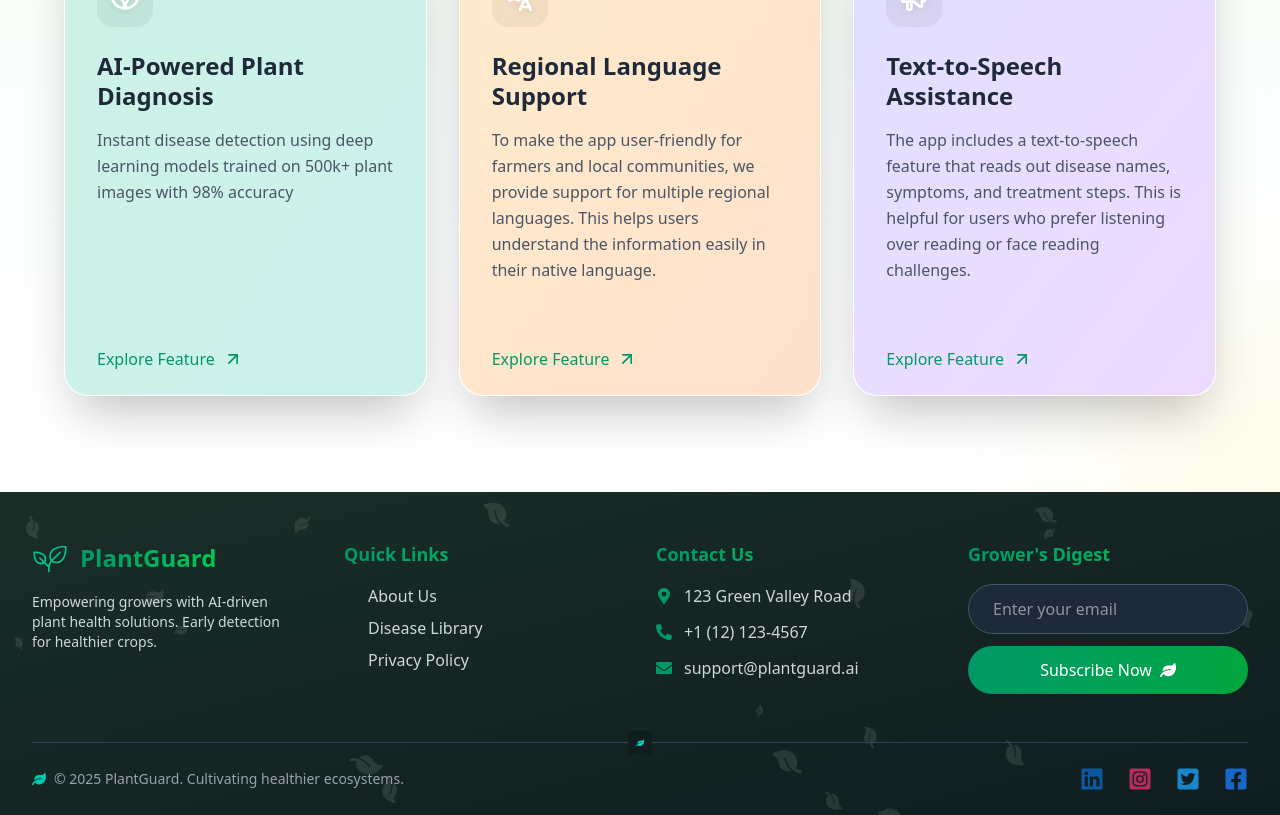
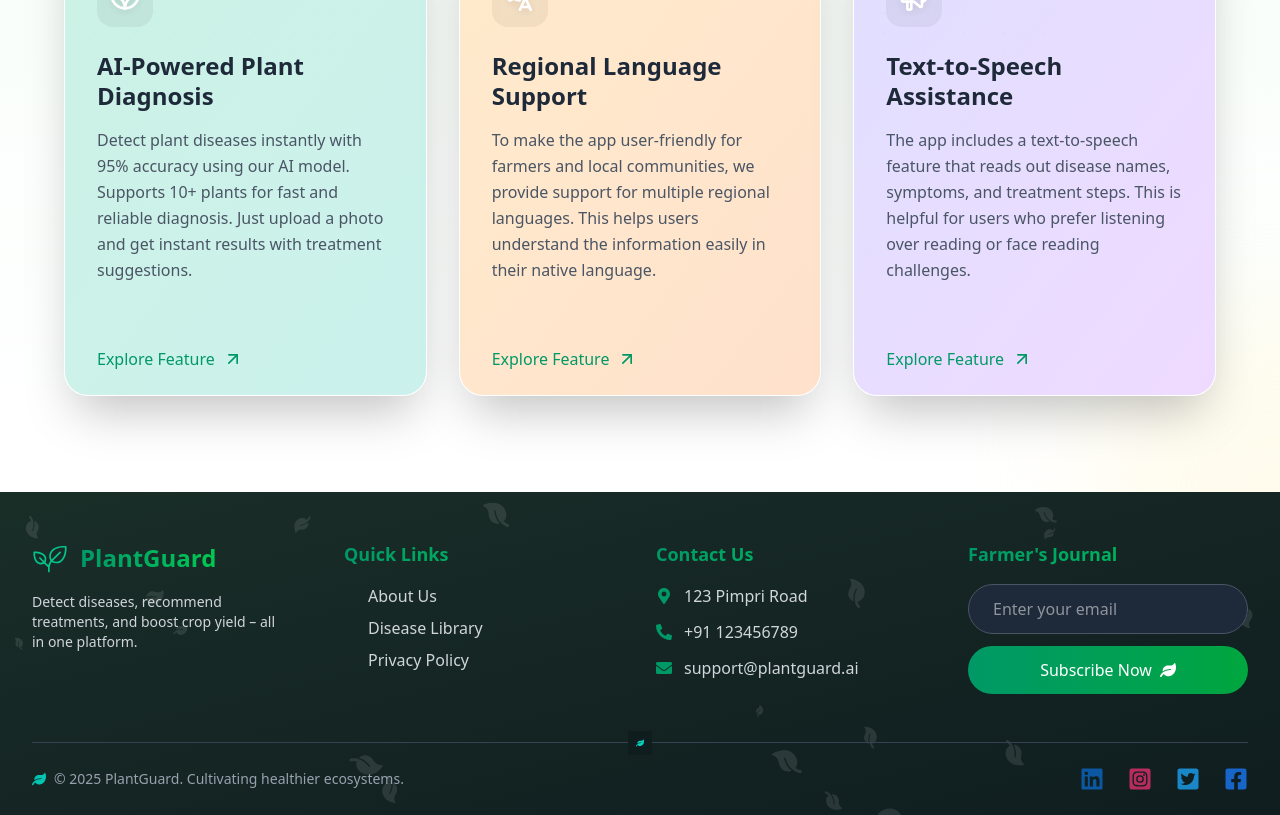
Before and after one commit to Omkar1201/Crop_Disease-Predictor, a React (Vite) app in the folder client/: page / in a window 1280 px wide. Shown: the part 1060-1875 px from the top of the page. Built offline with nearby package versions, Linux system fonts and the light colour scheme.

Commit message:
text changes across app

```diff
--- a/client/src/components/FooterSection.jsx
+++ b/client/src/components/FooterSection.jsx
@@ -34,8 +34,7 @@ const FooterSection = () => {
                             </span>
                         </div>
                         <p className="text-gray-300 text-sm pr-8">
-                            Empowering growers with AI-driven plant health solutions. Early detection for healthier crops.
-                        </p>
+                            Detect diseases, recommend treatments, and boost crop yield – all in one platform.</p>
                     </div>
 
                     {/* Quick Links */}
@@ -76,11 +75,11 @@ const FooterSection = () => {
                         <div className="space-y-3">
                             <div className="flex items-center">
                                 <FaMapMarkerAlt className="text-emerald-600 mr-3" />
-                                <p className="text-gray-300">123 Green Valley Road</p>
+                                <p className="text-gray-300">123 Pimpri Road</p>
                             </div>
                             <div className="flex items-center">
                                 <FaPhoneAlt className="text-emerald-600 mr-3" />
-                                <p className="text-gray-300">+1 (12) 123-4567</p>
+                                <p className="text-gray-300">+91 123456789</p>
                             </div>
                             <div className="flex items-center">
                                 <FaEnvelope className="text-emerald-600 mr-3" />
@@ -92,7 +91,7 @@ const FooterSection = () => {
                     {/* Newsletter */}
                     <div className="space-y-4">
                         <h3 className=" bg-clip-text text-transparent bg-gradient-to-r from-emerald-600 to-green-500 text-lg font-semibold">
-                            Grower's Digest
+                            Farmer's Journal
                         </h3>
                         <form className="flex flex-col space-y-3">
                             <input
--- a/client/src/components/InfoSection.jsx
+++ b/client/src/components/InfoSection.jsx
@@ -60,7 +60,7 @@ const InfoSection = () => {
         {
             icon: <TbPlant2 />,
             title: "AI-Powered Plant Diagnosis",
-            text: "Instant disease detection using deep learning models trained on 500k+ plant images with 98% accuracy",
+            text: "Detect plant diseases instantly with 95% accuracy using our AI model. Supports 10+ plants for fast and reliable diagnosis. Just upload a photo and get instant results with treatment suggestions.",
             color: "from-emerald-500 to-teal-500",
             pattern: "url(#plant-pattern)"
         },
--- a/client/src/pages/About.jsx
+++ b/client/src/pages/About.jsx
@@ -64,7 +64,7 @@ const About = () => {
                                     <svg xmlns="http://www.w3.org/2000/svg" className="h-5 w-5" viewBox="0 0 20 20" fill="currentColor">
                                         <path fillRule="evenodd" d="M16.707 5.293a1 1 0 010 1.414l-8 8a1 1 0 01-1.414 0l-4-4a1 1 0 011.414-1.414L8 12.586l7.293-7.293a1 1 0 011.414 0z" clipRule="evenodd" />
                                     </svg>
-                                    Global crop database with 150+ disease patterns
+                                    Global crop database with 25+ disease patterns
                                 </li>
                                 <li className="flex items-center gap-2 text-emerald-700">
                                     <svg xmlns="http://www.w3.org/2000/svg" className="h-5 w-5" viewBox="0 0 20 20" fill="currentColor">
```
